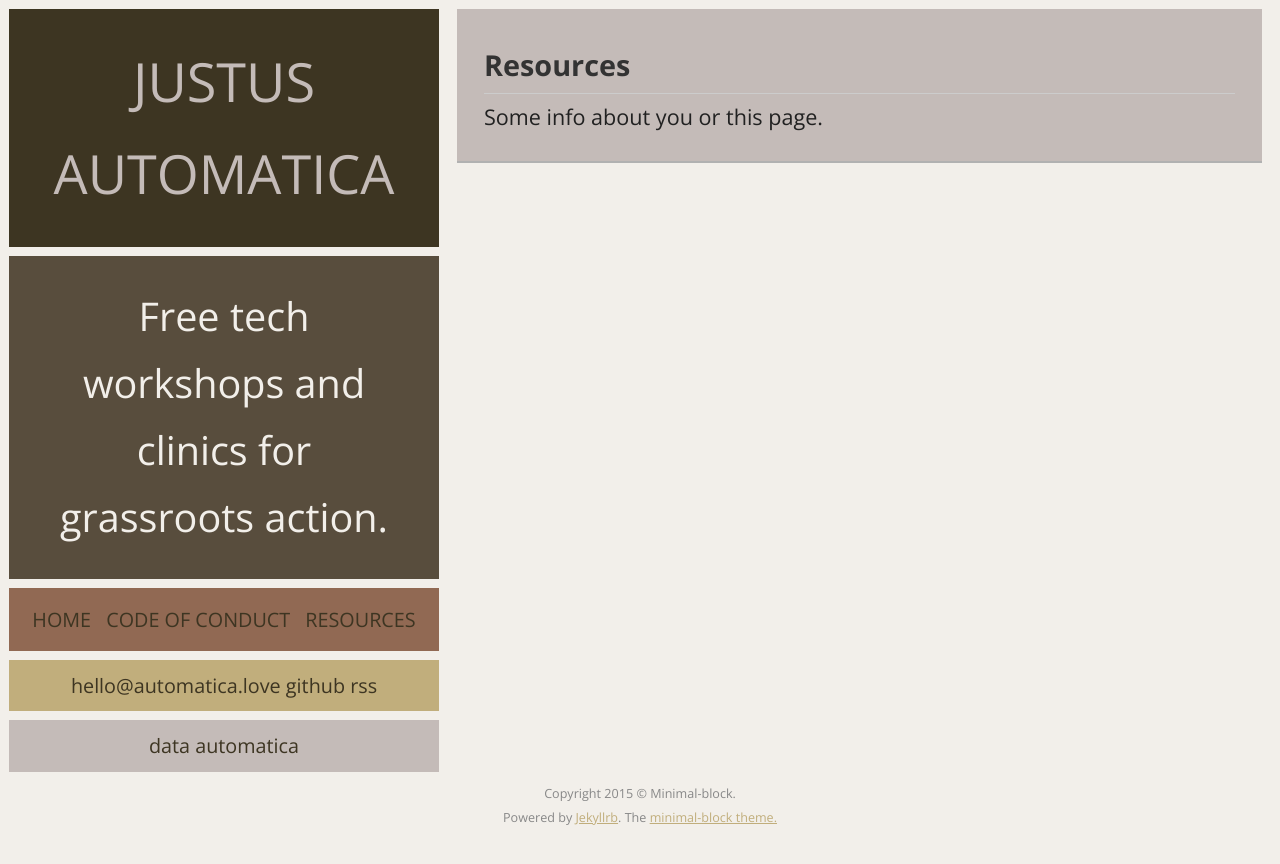
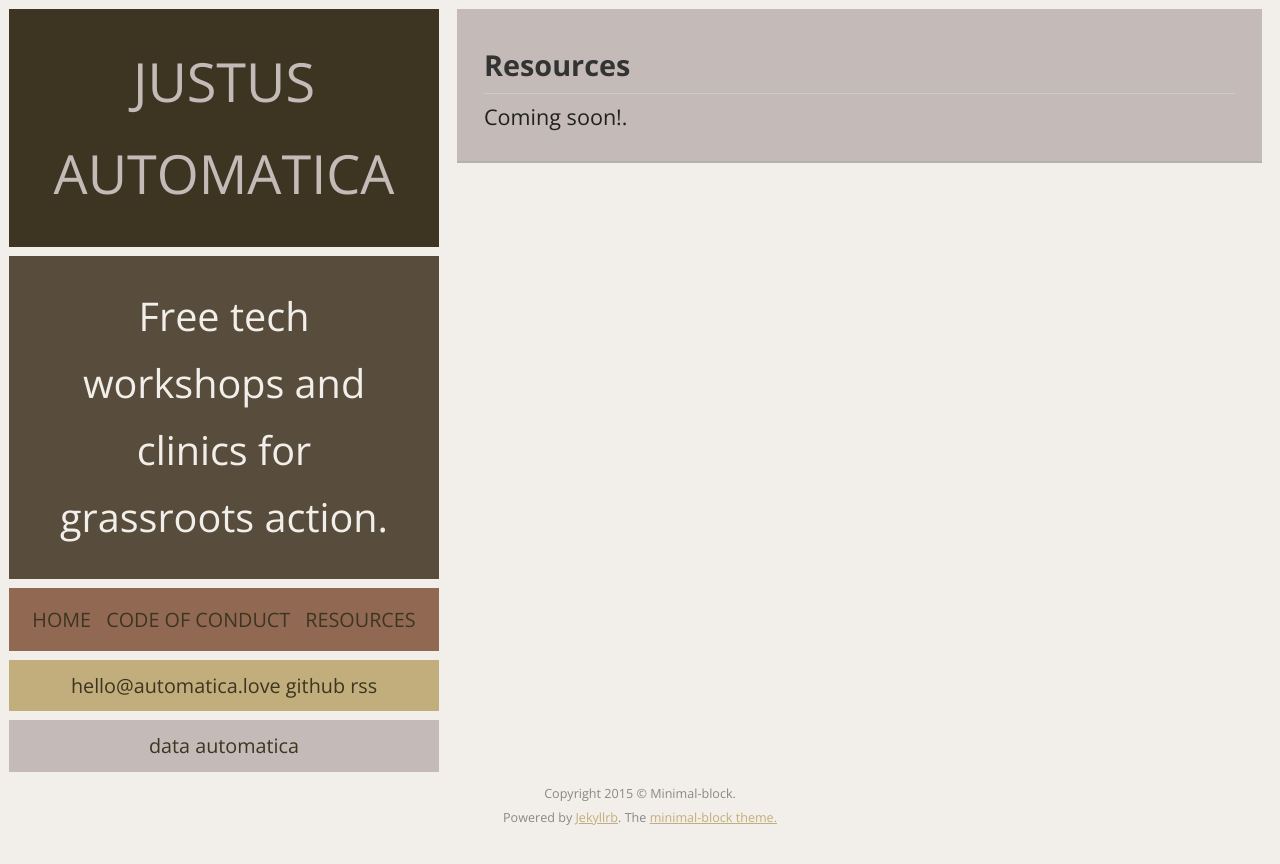
Before and after one commit to DataAutomatica/justus.automatica.love, a Jekyll site: the page built from resources/index.html, in a window 1280 px wide. Shown: the top 864 px of the page. Built offline with Jekyll 4.4.1, drawn with Linux system fonts in a browser that asks for light colours.

Commit message:
update pages

```diff
--- a/code-of-conduct/index.html
+++ b/code-of-conduct/index.html
@@ -5,6 +5,6 @@
     <article class="module color-5">
             <h1>Code of Conduct</h1>
             <hr>
-            <p>Some info about you or this page.</p>
+            <p>Coming soon!</p>
     </article>
 </div>
--- a/resources/index.html
+++ b/resources/index.html
@@ -5,6 +5,6 @@
     <article class="module color-5">
             <h1>Resources</h1>
             <hr>
-            <p>Some info about you or this page.</p>
+            <p>Coming soon!.</p>
     </article>
 </div>
```
